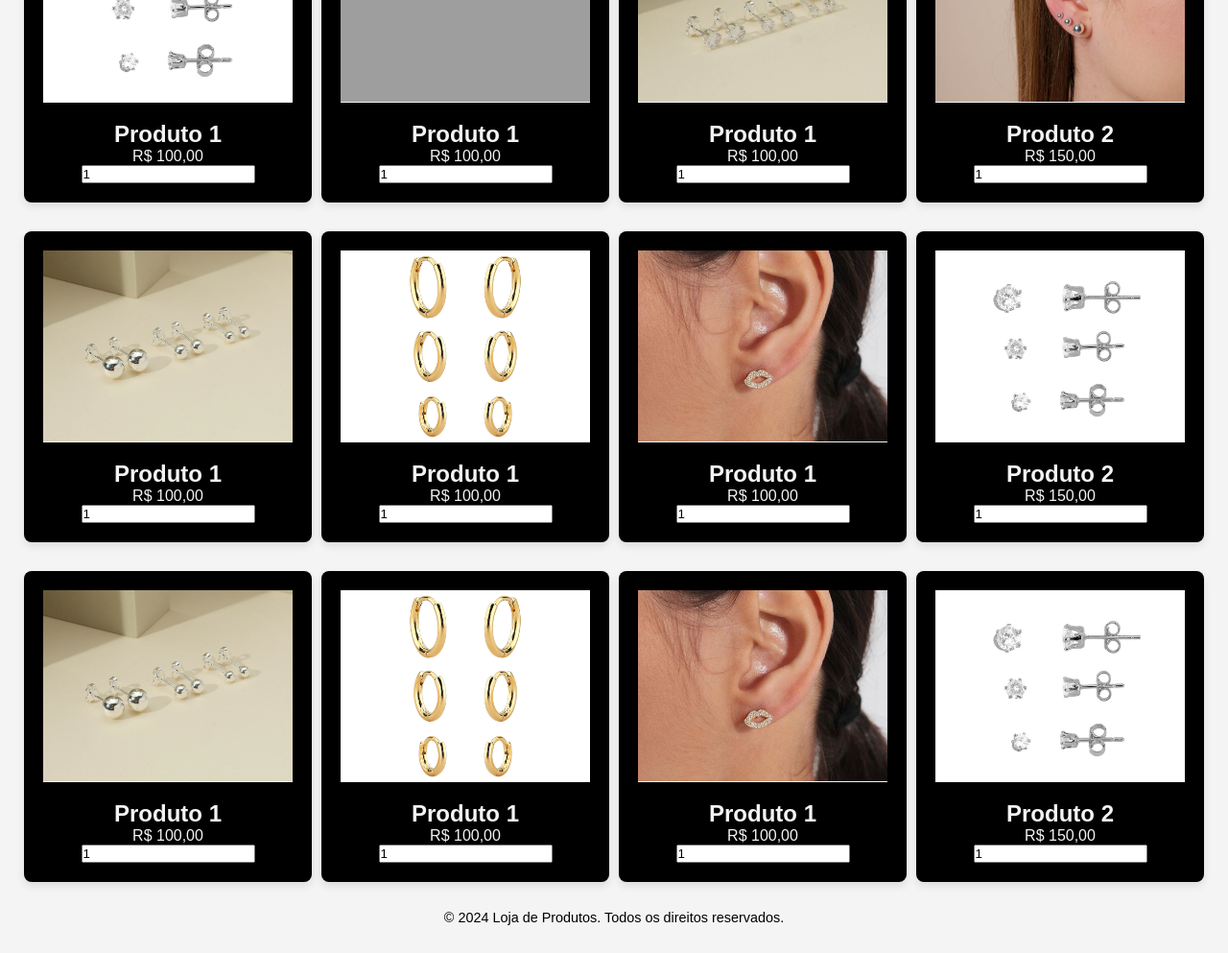
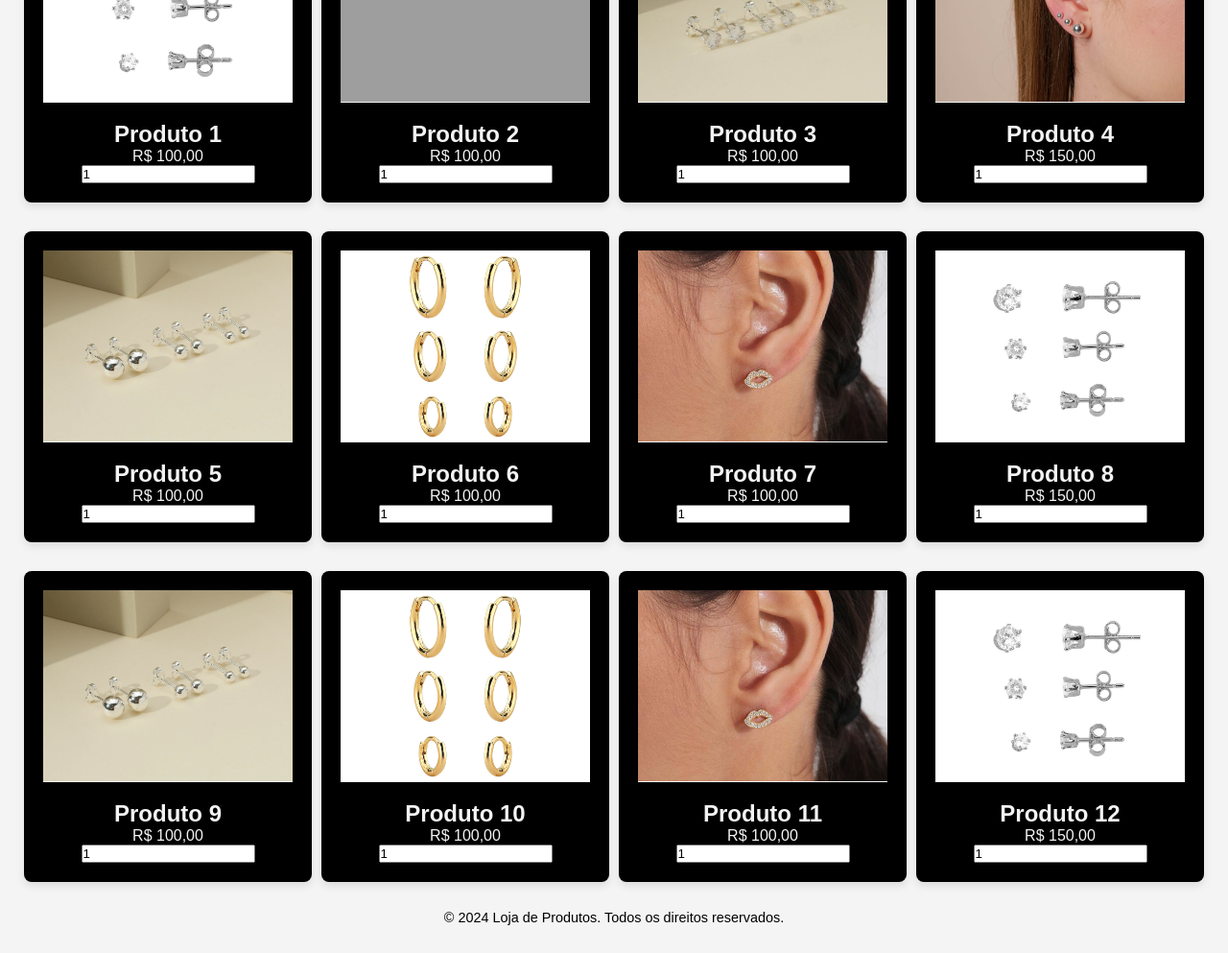
Before and after one commit to Carleone-Souza-Santos/Store, a plain HTML site: page index.html in a window 1280 px wide. Shown: the part 180-1173 px from the top of the page at 96% size. Drawn offline with Linux system fonts and the light colour scheme; grey boxes are pictures that could not be loaded.

Commit message:
update index

```diff
--- a/index.html
+++ b/index.html
@@ -25,7 +25,7 @@
         <div class="card">
           <img src="assets/BR10094_02.jpg" alt="Produto 2" />
           <div class="card-info">
-            <h2>Produto 1</h2>
+            <h2>Produto 2</h2>
             <p>R$ 100,00</p>
             <input type="number" min="1" value="1" />
           </div>
@@ -33,7 +33,7 @@
         <div class="card">
           <img src="assets/BR10094_03.jpg" alt="Produto 3" />
           <div class="card-info">
-            <h2>Produto 1</h2>
+            <h2>Produto 3</h2>
             <p>R$ 100,00</p>
             <input type="number" min="1" value="1" />
           </div>
@@ -41,7 +41,7 @@
         <div class="card">
           <img src="assets/BR10253_02.jpg" alt="Produto 4" />
           <div class="card-info">
-            <h2>Produto 2</h2>
+            <h2>Produto 4</h2>
             <p>R$ 150,00</p>
             <input type="number" min="1" value="1" />
           </div>
@@ -52,7 +52,7 @@
         <div class="card">
           <img src="assets/BR10253_03.jpg" alt="Produto 5" />
           <div class="card-info">
-            <h2>Produto 1</h2>
+            <h2>Produto 5</h2>
             <p>R$ 100,00</p>
             <input type="number" min="1" value="1" />
           </div>
@@ -60,7 +60,7 @@
         <div class="card">
           <img src="assets/BR11029.jpg" alt="Produto 6" />
           <div class="card-info">
-            <h2>Produto 1</h2>
+            <h2>Produto 6</h2>
             <p>R$ 100,00</p>
             <input type="number" min="1" value="1" />
           </div>
@@ -68,7 +68,7 @@
         <div class="card">
           <img src="assets/BR9492.jpg" alt="Produto 7" />
           <div class="card-info">
-            <h2>Produto 1</h2>
+            <h2>Produto 7</h2>
             <p>R$ 100,00</p>
             <input type="number" min="1" value="1" />
           </div>
@@ -76,7 +76,7 @@
         <div class="card">
           <img src="assets/BR10094.jpg" alt="Produto 8" />
           <div class="card-info">
-            <h2>Produto 2</h2>
+            <h2>Produto 8</h2>
             <p>R$ 150,00</p>
             <input type="number" min="1" value="1" />
           </div>
@@ -87,7 +87,7 @@
         <div class="card">
           <img src="assets/BR10253_03.jpg" alt="Produto 9" />
           <div class="card-info">
-            <h2>Produto 1</h2>
+            <h2>Produto 9</h2>
             <p>R$ 100,00</p>
             <input type="number" min="1" value="1" />
           </div>
@@ -95,7 +95,7 @@
         <div class="card">
           <img src="assets/BR11029.jpg" alt="Produto 10" />
           <div class="card-info">
-            <h2>Produto 1</h2>
+            <h2>Produto 10</h2>
             <p>R$ 100,00</p>
             <input type="number" min="1" value="1" />
           </div>
@@ -103,7 +103,7 @@
         <div class="card">
           <img src="assets/BR9492.jpg" alt="Produto 11" />
           <div class="card-info">
-            <h2>Produto 1</h2>
+            <h2>Produto 11</h2>
             <p>R$ 100,00</p>
             <input type="number" min="1" value="1" />
           </div>
@@ -111,7 +111,7 @@
         <div class="card">
           <img src="assets/BR10094.jpg" alt="Produto 12" />
           <div class="card-info">
-            <h2>Produto 2</h2>
+            <h2>Produto 12</h2>
             <p>R$ 150,00</p>
             <input type="number" min="1" value="1" />
           </div>
```
